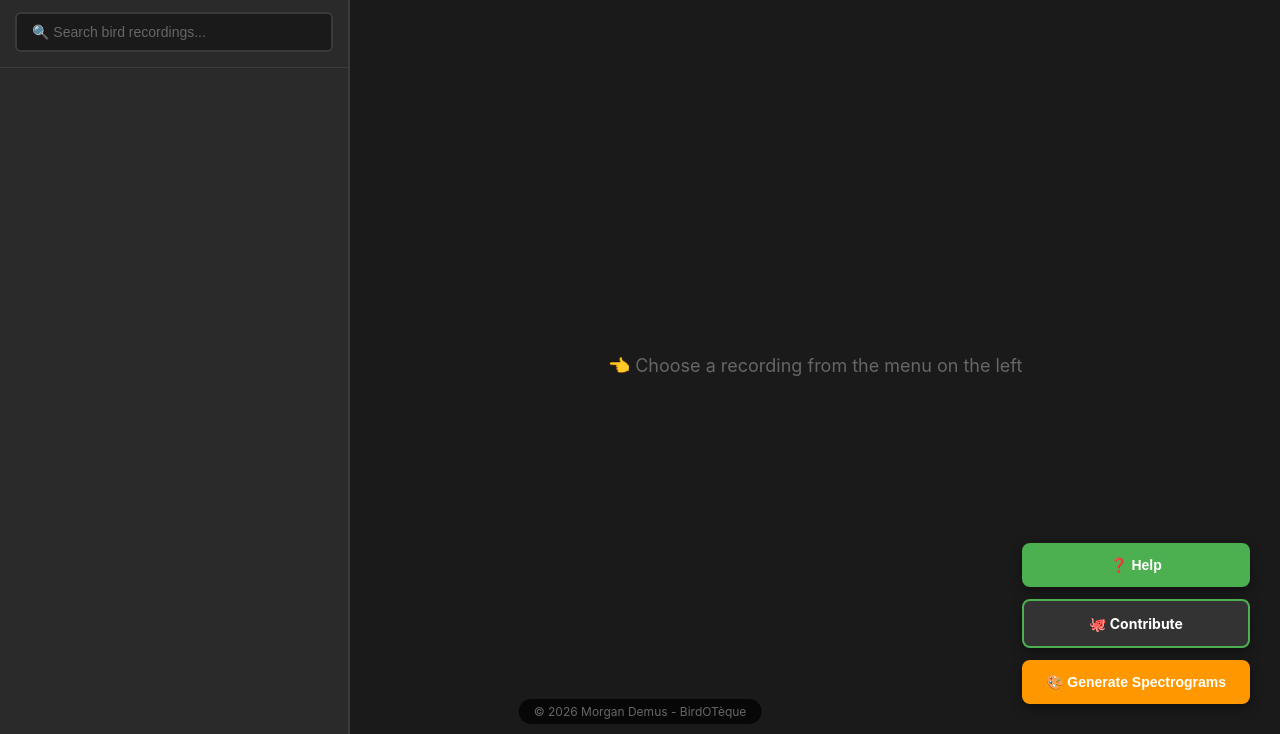
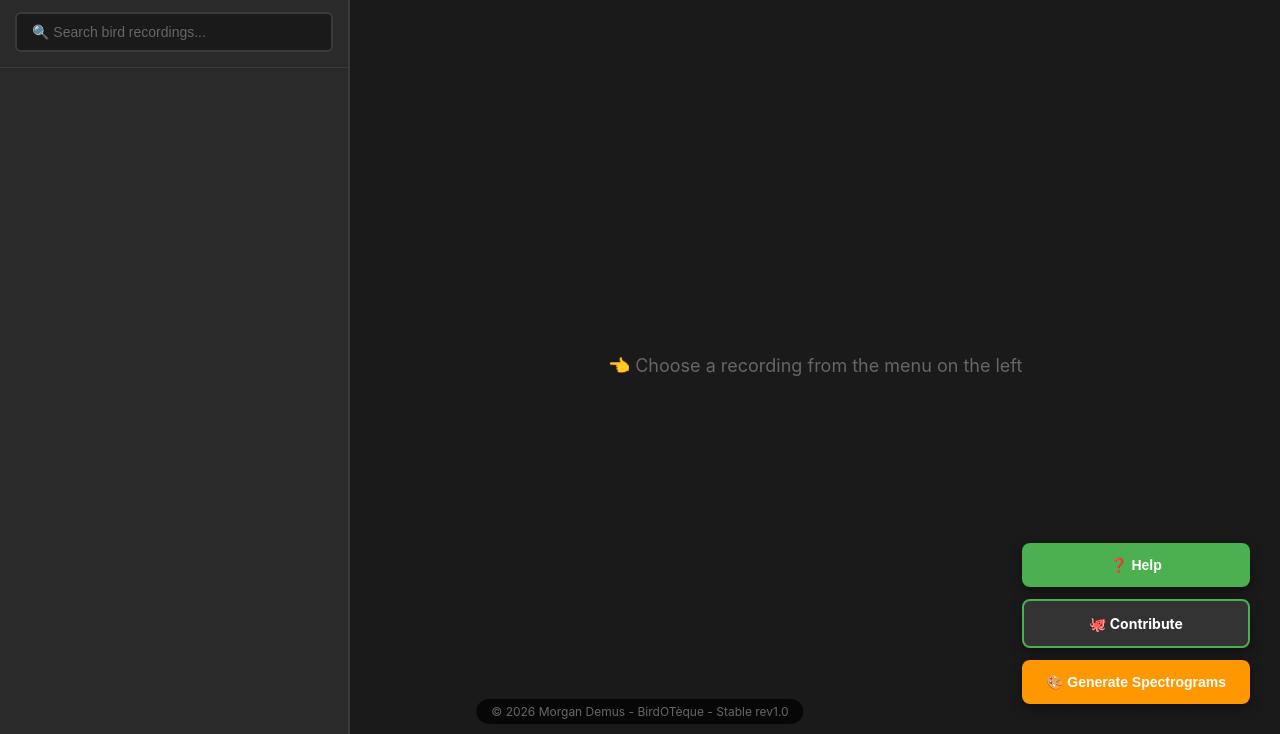
Before and after one commit to nid-morgandemus-fr/BirdOT-que, a plain HTML site: page templates/index.html in a window 1280 px wide. Shown: the part 66-800 px from the top of the page. Drawn offline with Linux system fonts and the light colour scheme; no server answers.

Commit message:
Stable rev1.0

```diff
--- a/templates/index.html
+++ b/templates/index.html
@@ -334,7 +334,7 @@
     </div>
 
     <!-- COPYRIGHT -->
-    <div class="copyright">© 2026 Morgan Demus - BirdOTèque</div>
+    <div class="copyright">© 2026 Morgan Demus - BirdOTèque - Stable rev1.0</div>
 
     <!-- Help Modal -->
     <div class="modal" id="readmeModal">
```
